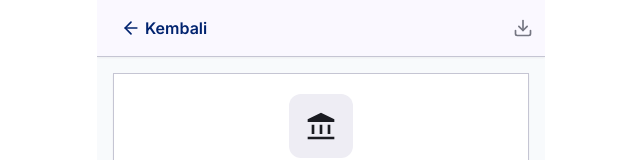
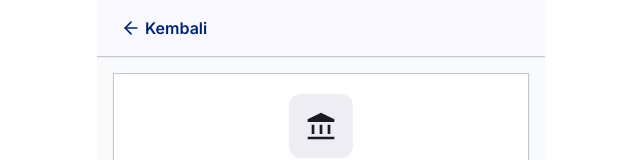
Before and after one commit to mieraaaa/Validator-NJOP, a Next.js app: page /berita-revisi in a window 1280 px wide. Shown: the top 160 px of the page, without its empty margins (319-959 px from the left). Built offline with nearby package versions, Linux system fonts and the light colour scheme.

Commit message:
Menghapus tombol download di berita acara yang belum ditanda tangani

```diff
--- a/app/berita-revisi/page.tsx
+++ b/app/berita-revisi/page.tsx
@@ -1,6 +1,6 @@
 import Image from "next/image";
 import Link from 'next/link';
-import { ArrowLeft, Download, CircleCheck } from 'lucide-react';
+import { ArrowLeft } from 'lucide-react';
 
 export default function Home() {
   return (
@@ -12,9 +12,6 @@ export default function Home() {
             <ArrowLeft className="flex size-5 shrink-0"/>
             <h1 className="font-mono font-semibold text-[16px]">Kembali</h1>
         </Link>
-        <button type="button">
-            <Download className="flex size-5 shrink-0 text-[#757682]"/>
-        </button>
       </header>
 
       {/* Content */}
--- a/app/berita-setuju/page.tsx
+++ b/app/berita-setuju/page.tsx
@@ -1,6 +1,6 @@
 import Image from "next/image";
 import Link from 'next/link';
-import { ArrowLeft, Download, CircleCheck } from 'lucide-react';
+import { ArrowLeft, CircleCheck } from 'lucide-react';
 
 export default function Home() {
   return (
@@ -12,9 +12,6 @@ export default function Home() {
             <ArrowLeft className="flex size-5 shrink-0"/>
             <h1 className="font-mono font-semibold text-[16px]">Kembali</h1>
         </Link>
-        <button type="button">
-            <Download className="flex size-5 shrink-0 text-[#757682]"/>
-        </button>
       </header>
 
       {/* Content */}
--- a/app/berita-tolak/page.tsx
+++ b/app/berita-tolak/page.tsx
@@ -1,6 +1,6 @@
 import Image from "next/image";
 import Link from 'next/link';
-import { ArrowLeft, Download, CircleX } from 'lucide-react';
+import { ArrowLeft, CircleX } from 'lucide-react';
 
 export default function Home() {
   return (
@@ -12,9 +12,6 @@ export default function Home() {
             <ArrowLeft className="flex size-5 shrink-0"/>
             <h1 className="font-mono font-semibold text-[16px]">Kembali</h1>
         </Link>
-        <button type="button">
-            <Download className="flex size-5 shrink-0 text-[#757682]"/>
-        </button>
       </header>
 
       {/* Content */}
--- a/package.json
+++ b/package.json
@@ -13,6 +13,8 @@
     "@capacitor/cli": "^8.3.1",
     "@capacitor/core": "^8.3.1",
     "@supabase/supabase-js": "^2.105.4",
+    "html2canvas": "^1.4.1",
+    "jspdf": "^4.2.1",
     "lucide": "^1.3.0",
     "lucide-react": "^1.14.0",
     "next": "16.2.4",
```
Also changed, not shown: 1 other file (tests, documents, lock files or other folders).
